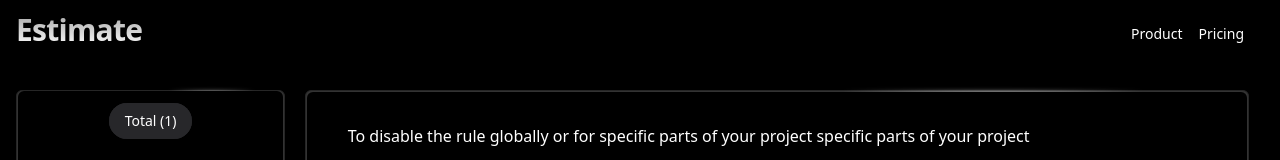
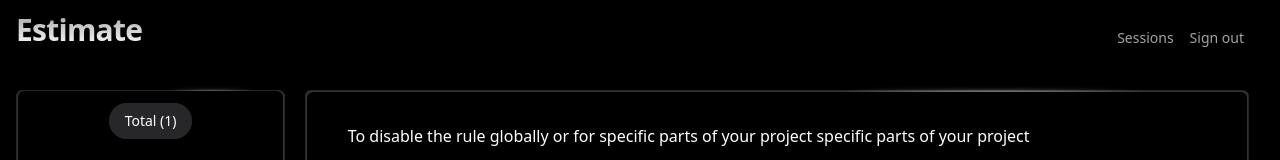
Before and after one commit to Pratim-Kumar-Hazarika/story-pointing, a Next.js app: page /trynow in a window 1280 px wide. Shown: the top 160 px of the page. Built offline with nearby package versions, Linux system fonts and the light colour scheme.

Commit message:
Update page.tsx

```diff
--- a/app/trynow/page.tsx
+++ b/app/trynow/page.tsx
@@ -14,13 +14,15 @@ function page() {
         <h2 className="bg-clip-text text-transparent text-center bg-gradient-to-b  from-neutral-400 to-white text-3xl  font-bold tracking-tight">
           Estimate
         </h2>
-        <div className="flex gap-4 px-5 mt-2 font-medium">
+        <div className="flex gap-4 px-5  font-medium">
           {" "}
-          <div className="   text-sm  flex items-center justify-center">
-            Product
-          </div>
-          <div className="   text-sm  flex items-center justify-center">
-            Pricing
+          <div className="flex items-end justify-end gap-4 z-[100]   text-sm  font-medium text-neutral-400    ">
+            <div className="  cursor-pointer   flex items-center justify-center ">
+              Sessions
+            </div>
+            <div className="      cursor-pointer flex items-center justify-center  ">
+              Sign out
+            </div>
           </div>
         </div>
       </div>
```
